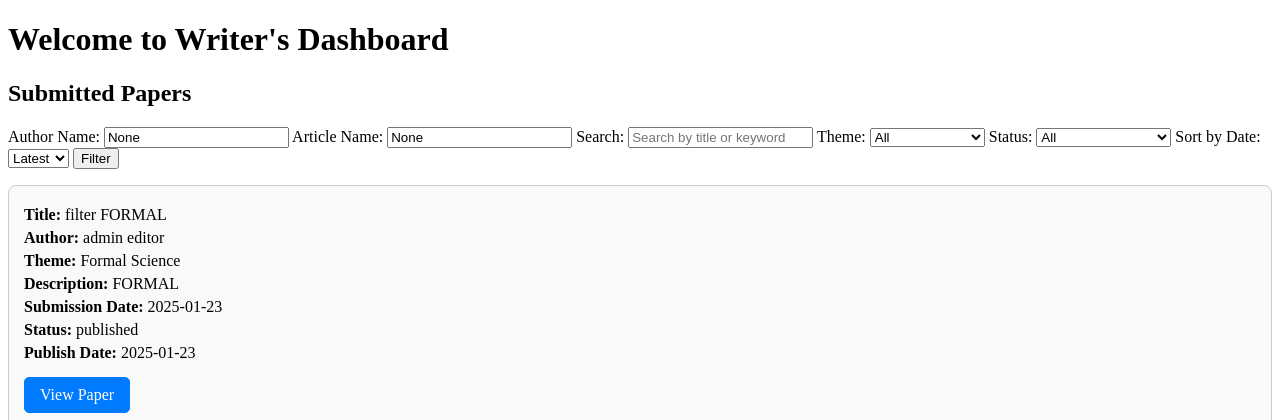
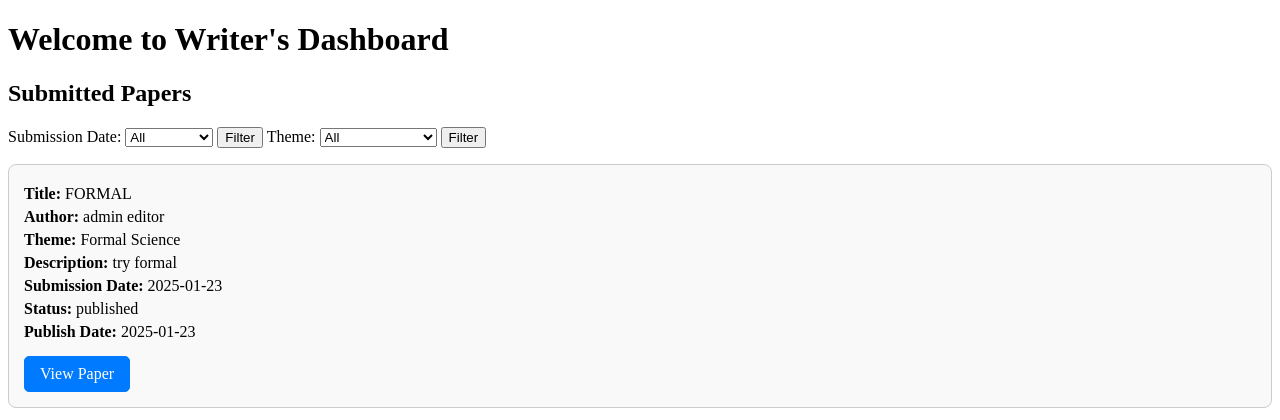
Before and after one commit to MarianaAAW/projectMerge_toGit, a Flask app: page /researchers_dashboard in a window 1280 px wide. Shown: the top 420 px of the page. Run offline with Flask 3, Linux system fonts and the light colour scheme; a user stored in the database is signed in; some libraries are stand-ins or nearby versions.

Commit message:
researcher's dashboard filters done

```diff
--- a/db_backend/routes.py
+++ b/db_backend/routes.py
@@ -215,43 +215,34 @@
 @login_required
 def researchers_dashboard():
    # Get filter values from the request
-    author_name = request.args.get('author_name', '')
-    article_name = request.args.get('article_name', '')
-    search = request.args.get('search', '')
-    theme = request.args.get('theme', '')
-    status = request.args.get('status', '')
-    sort_by_date = request.args.get('sort_by_date', 'latest')
+    author_id = request.args.get('author_id')
+    theme = request.args.get('theme')
+    submission_date = request.args.get('submission_date')
+    user_id = current_user.id
+    # Build the query
+    paper_query = Paper.query.filter(Paper.author_id == user_id)
+    papers = paper_query
 
-    # Assuming you have a way to get the logged-in user's ID (e.g., from the session)
-    user_id = current_user.id
-
-    # Build the query
-    paper_query = Paper.query.filter_by(author_id=user_id)
-
-    if author_name:
-        print(f"Filtering by author name: {author_name}")
-        paper_query = paper_query.join(User).filter(
-            (User.first_name.like(f'%{author_name}%')) |
-            (User.last_name.like(f'%{author_name}%'))
-        )
-    if article_name:
-        print(f"Filtering by article name: {article_name}")
-        paper_query = paper_query.filter(Paper.title.like(f'%{article_name}%'))
-    if search:
-        print(f"Filtering by search: {search}")
-        paper_query = paper_query.filter(Paper.description.like(f'%{search}%'))
     if theme:
-        print(f"Filtering by theme: {theme}")
-        paper_query = paper_query.filter(Paper.theme.like(f'%{theme}%'))
-    if status:
-        print(f"Filtering by status: {status}")
-        paper_query = paper_query.filter(Paper.status == status)
-    if sort_by_date == 'latest':
-        print("Sorting by latest date")
-        paper_query = paper_query.order_by(Paper.submission_date.desc())
-    else:
-        print("Sorting by earliest date")
-        paper_query = paper_query.order_by(Paper.submission_date.asc())
+        if theme == "Natural Science":
+            first_1 = Paper.query.filter(Paper.theme == "Natural Science", Paper.author_id == user_id)
+            return render_template('researchers_dashboard.html', papers=first_1)
+        elif theme == "Social Science":
+            second_2 = Paper.query.filter(Paper.theme == "Social Science", Paper.author_id ==user_id)
+            return render_template('researchers_dashboard.html', papers=second_2)
+        else:
+            third_3 = Paper.query.filter(Paper.theme == "Formal Science", Paper.author_id ==user_id)
+            return render_template('researchers_dashboard.html', papers=third_3)
+    if submission_date:
+        if submission_date == "old to new":
+            new = Paper.query.filter(Paper.author_id == user_id).order_by(Paper.submission_date)
+            return render_template('researchers_dashboard.html', papers=new)
+        elif submission_date == "new to old":
+            late = Paper.query.filter(Paper.author_id == user_id).order_by(Paper.submission_date.desc())
+            return render_template('researchers_dashboard.html', papers=late)
+        else:
+            return render_template('researchers_dashboard.html', papers=papers)
+    return render_template('researchers_dashboard.html', papers=papers)
 
     papers = paper_query.all()
     print(f"Fetched papers: {papers}")
--- a/db_backend/templates/my_home.html
+++ b/db_backend/templates/my_home.html
@@ -21,7 +21,7 @@
     {% endif %}
     {% endwith %}
 
-    <!-- Search and Filter Form -->
+    <!-- Filter Form -->
     <form method="GET" action="{{ url_for('my_home') }}">
         <label for="submission_date">Submission Date:</label>
         <select id="submission_date" name="submission_date">
--- a/db_backend/templates/researchers_dashboard.html
+++ b/db_backend/templates/researchers_dashboard.html
@@ -1,6 +1,7 @@
 <!-- filepath: /c:/Users/ismai/OneDrive/Desktop/Soft_Proj_1.0-main/SOFT_PROJ_1.0/db_backend/templates/researchers_dashboard.html -->
 <!DOCTYPE html>
 <html lang="en">
+
 <head>
     <meta charset="UTF-8">
     <meta name="viewport" content="width=device-width, initial-scale=1.0">
@@ -54,6 +55,7 @@
         }
     </style>
 </head>
+
 <body>
     <h1>Welcome to Writer's Dashboard</h1>
 
@@ -63,41 +65,32 @@
 
         <!-- Filter Form -->
         <form method="GET" action="{{ url_for('researchers_dashboard') }}">
-            <label for="author_name">Author Name:</label>
-            <input type="text" id="author_name" name="author_name" value="{{ request.args.get('author_name') }}">
-
-            <label for="article_name">Article Name:</label>
-            <input type="text" id="article_name" name="article_name" value="{{ request.args.get('article_name') }}">
-
-            <label for="search">Search:</label>
-            <input type="text" id="search" name="search" placeholder="Search by title or keyword" value="{{ request.args.get('search', '') }}">
-
+            <label for="submission_date">Submission Date:</label>
+            <select id="submission_date" name="submission_date">
+                <option value="">All</option>
+                <option value="old to new" {% if request.args.get('submission_date')=='old_to_new' %} selected {% endif
+                    %}>
+                    Old to New</option>
+                <option value="new to old" {% if request.args.get('submission_date')=='new_to_old' %} selected {% endif
+                    %}>
+                    New to Old
+                </option>
+            </select>
+            <button type="submit">Filter</button>
             <label for="theme">Theme:</label>
             <select id="theme" name="theme">
                 <option value="">All</option>
-                <option value="social" {% if request.args.get('theme') == 'social' %}selected{% endif %}>Social</option>
-                <option value="natural" {% if request.args.get('theme') == 'natural' %}selected{% endif %}>Natural</option>
-                <option value="formal_science" {% if request.args.get('theme') == 'formal_science' %}selected{% endif %}>Formal Science</option>
+                <option value="Social Science" {% if request.args.get('theme')=='Social_Science' %} selected {% endif
+                    %}>
+                    Social Science</option>
+                <option value="Natural Science" {% if request.args.get('theme')=='Natural_Science' %} selected {% endif
+                    %}>
+                    Natural Science
+                </option>
+                <option value="formal_science" {% if request.args.get('theme')=='Formal_Science' %} selected {% endif
+                    %}>
+                    Formal Science</option>
             </select>
-
-            <label for="status">Status:</label>
-            <select id="status" name="status">
-                <option value="">All</option>
-                <option value="needs_reviewer" {% if request.args.get('status') == 'needs_reviewer' %}selected{% endif %}>Needs Reviewer</option>
-                <option value="under_review" {% if request.args.get('status') == 'under_review' %}selected{% endif %}>Under Review</option>
-                <option value="needs_revision" {% if request.args.get('status') == 'needs_revision' %}selected{% endif %}>Needs Revision</option>
-                <option value="being_resubmitted" {% if request.args.get('status') == 'being_resubmitted' %}selected{% endif %}>Being Resubmitted</option>
-                <option value="rejected" {% if request.args.get('status') == 'rejected' %}selected{% endif %}>Rejected</option>
-                <option value="approved" {% if request.args.get('status') == 'approved' %}selected{% endif %}>Approved</option>
-                <option value="published" {% if request.args.get('status') == 'published' %}selected{% endif %}>Published</option>
-            </select>
-
-            <label for="sort_by_date">Sort by Date:</label>
-            <select id="sort_by_date" name="sort_by_date">
-                <option value="latest" {% if request.args.get('sort_by_date') == 'latest' %}selected{% endif %}>Latest</option>
-                <option value="oldest" {% if request.args.get('sort_by_date') == 'oldest' %}selected{% endif %}>Oldest</option>
-            </select>
-
             <button type="submit">Filter</button>
         </form>
 
@@ -115,7 +108,8 @@
                     {% if paper.status == 'published' %}
                     <p><strong>Publish Date:</strong> {{ paper.publish_date.strftime('%Y-%m-%d') }}</p>
                     {% endif %}
-                    <a class="view-paper-link" href="{{ url_for('researchers_view_paper', paper_id=paper.id) }}">View Paper</a>
+                    <a class="view-paper-link" href="{{ url_for('researchers_view_paper', paper_id=paper.id) }}">View
+                        Paper</a>
                 </div>
             </li>
             {% else %}
@@ -124,4 +118,5 @@
         </ul>
     </section>
 </body>
+
 </html>
```
Also changed, not shown: instance/research_portal.db.
